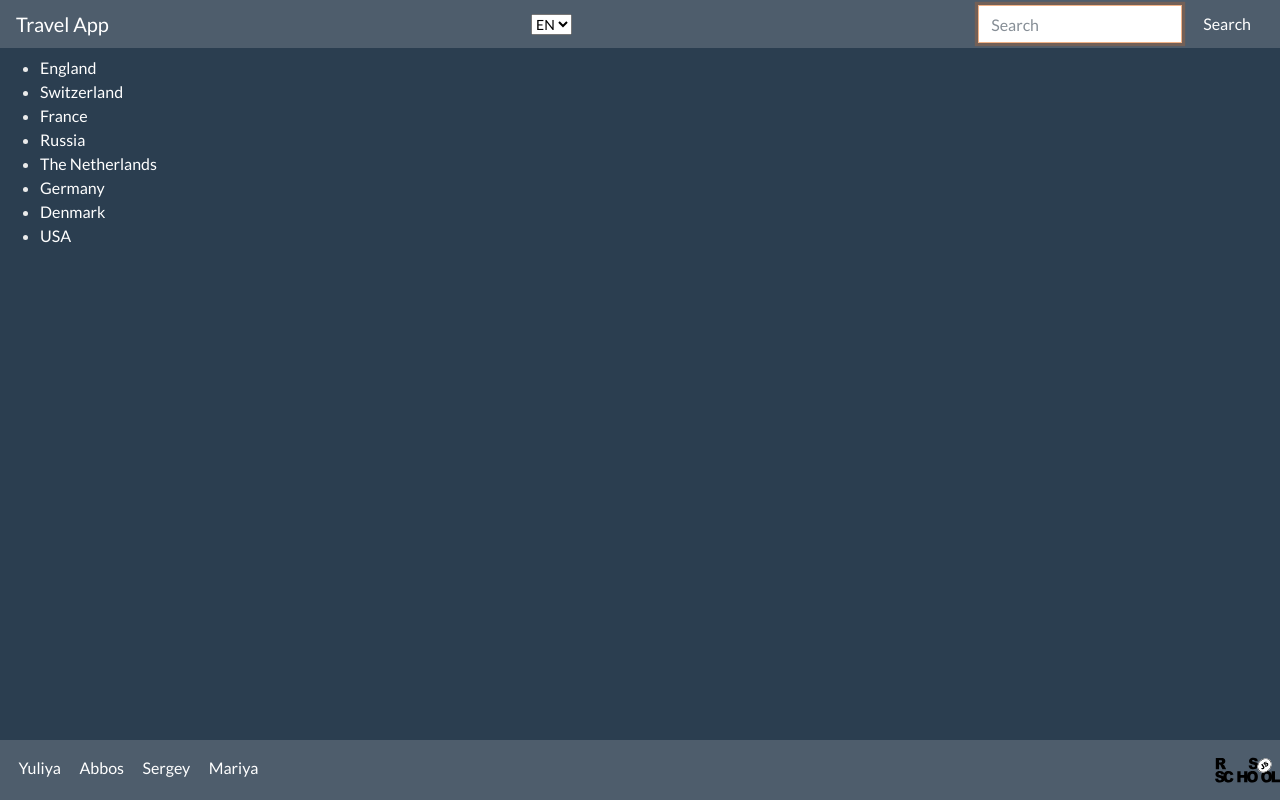
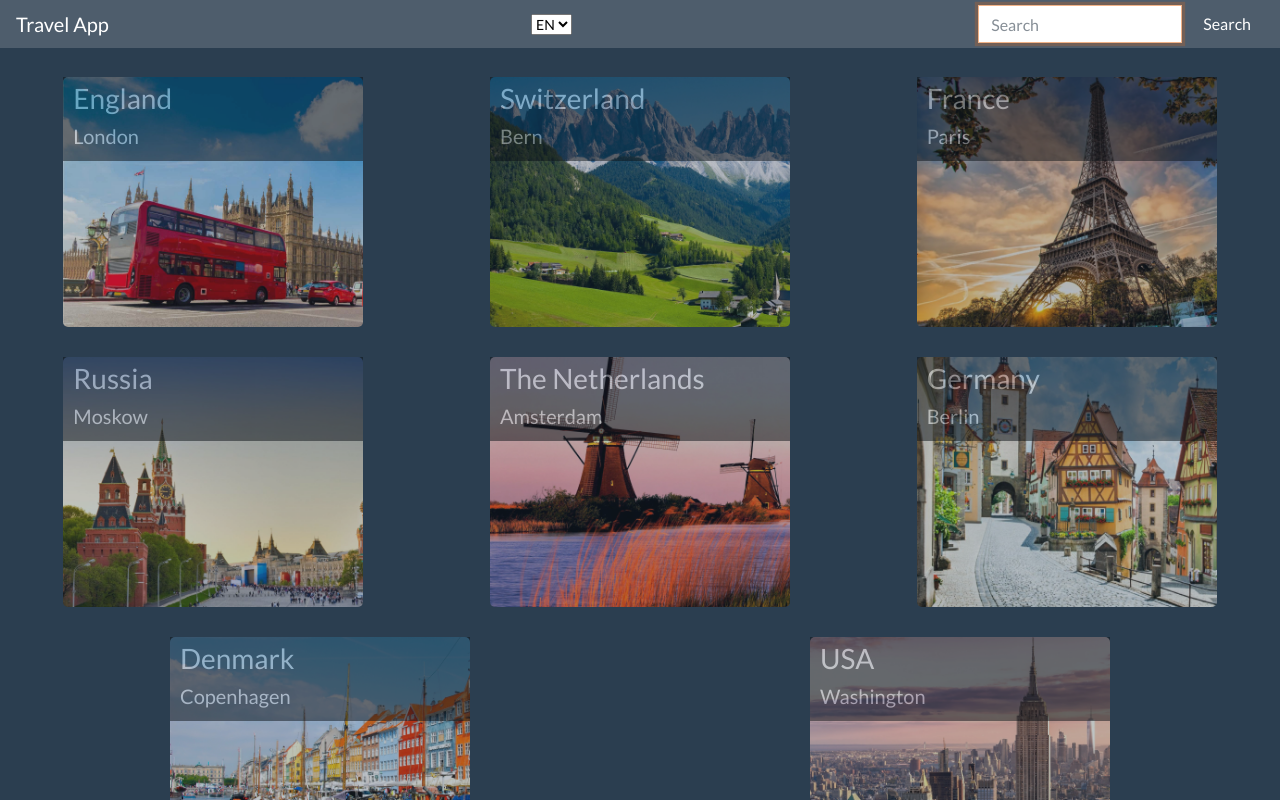
Before and after one commit to YuPodd/travel-app, a React (Create React App) app: page / in a window 1280 px wide. Shown: the top 800 px of the page. Built offline with nearby package versions, Linux system fonts and the light colour scheme.

Commit message:
fix: fix CountryCard on Main Page

```diff
--- a/src/components/Main.js
+++ b/src/components/Main.js
@@ -1,8 +1,8 @@
 import React from "react";
-
 import Header from "./Header";
 import { Link } from "react-router-dom";
 import countries from "../constants/countries";
+import CountryCard from './CountryCard';
 
 export default class Main extends React.Component {
   constructor(){
@@ -19,21 +19,20 @@ export default class Main extends React.Component {
     return this.state.searchText === '' ? true :
     (country.name.toLowerCase().indexOf(this.state.searchText.toLocaleLowerCase()) !== -1 ||
     country.capital.toLowerCase().indexOf(this.state.searchText.toLocaleLowerCase()) !== -1 ? true: false)
-   }
+  }
 
   render() {
     const cards = countries.filter(this.filter).map((country) => (
-      <li key={country.name}>
-        <Link to={`/${country.name}`}>{country.name}</Link>
-      </li>
+      <Link to={`/${country.name}`}>
+        <CountryCard country={country} ></CountryCard>
+      </Link>
     ))
     return (
       <div>
         <Header isActive={true} text={this.state.searchText} change={this.search}/>
-        <h1>main page</h1>
-        <ul>
-        {cards}
-        </ul>
+        <div className="content__container">
+          {cards}
+        </div>
       </div>
     )
   }
```
